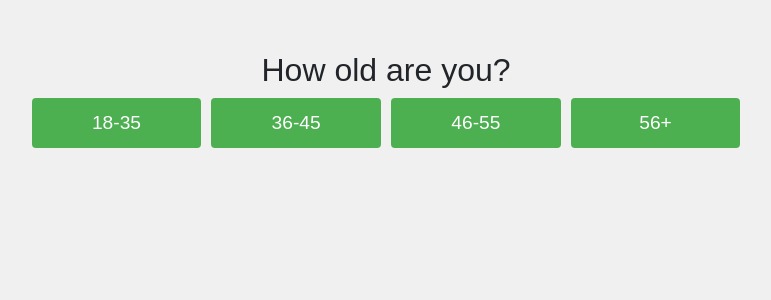
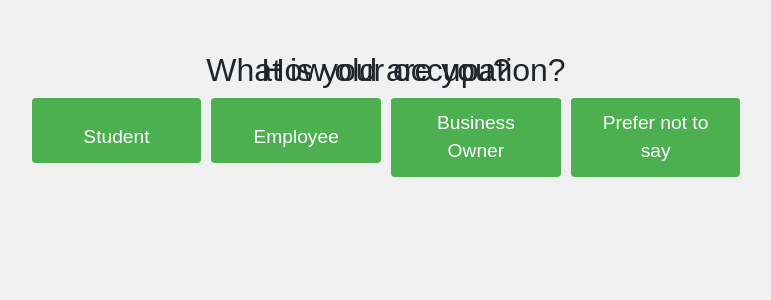
Before and after one commit to LamettaV/doughdiaries, a Flask app: page /usersurvey in a window 1280 px wide. Shown: the top 300 px of the page, without its empty margins (254-1025 px from the left). Run offline with Flask 3, Linux system fonts and the light colour scheme; some libraries are stand-ins or nearby versions.

Commit message:
Added slide 2 for survey

```diff
--- a/templates/survey.html
+++ b/templates/survey.html
@@ -100,6 +100,19 @@
                 </div>
             </div>
             <!-- Add other carousel items as needed -->
+            <div class="carousel-item active">
+                <div class="container text-center">
+                    <h2>What is your occupation?</h2>
+                    <div class="d-flex flex-column flex-md-row justify-content-center align-items-center">
+                        <button type="button" class="btn age-group-btn" onclick="nextStep()">Student</button>
+                        <button type="button" class="btn age-group-btn" onclick="nextStep()">Employee</button>
+                        <button type="button" class="btn age-group-btn" onclick="nextStep()">Business Owner</button>
+                        <button type="button" class="btn age-group-btn" onclick="nextStep()">Prefer not to say</button>
+                    </div>
+                </div>
+            </div>
+            <!-- Add other carousel items as needed Opener -->
+            <!-- Add other carousel items as needed Closer -->
         </div>
     </div>
 
```
